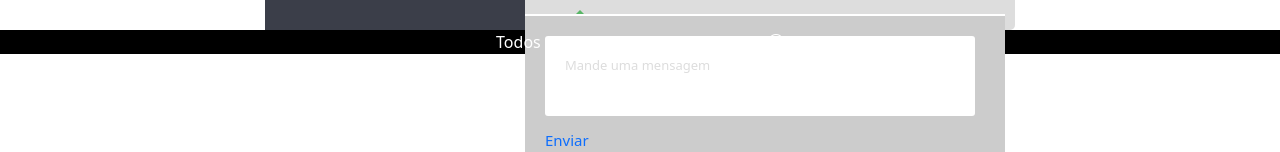
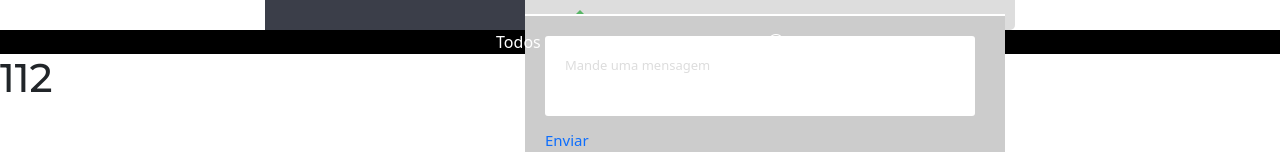
Before and after one commit to Pradiss/ProjetoZene, a plain HTML site: page chat.html in a window 1280 px wide. Shown: the part 770-922 px from the top of the page. Drawn offline with nearby package versions, Linux system fonts and the light colour scheme.

Commit message:
firstcommite

```diff
--- a/chat.html
+++ b/chat.html
@@ -372,7 +372,7 @@ Launch static backdrop modal
 
 
 
-
+<h1>112</h1>
 
 
 
```
